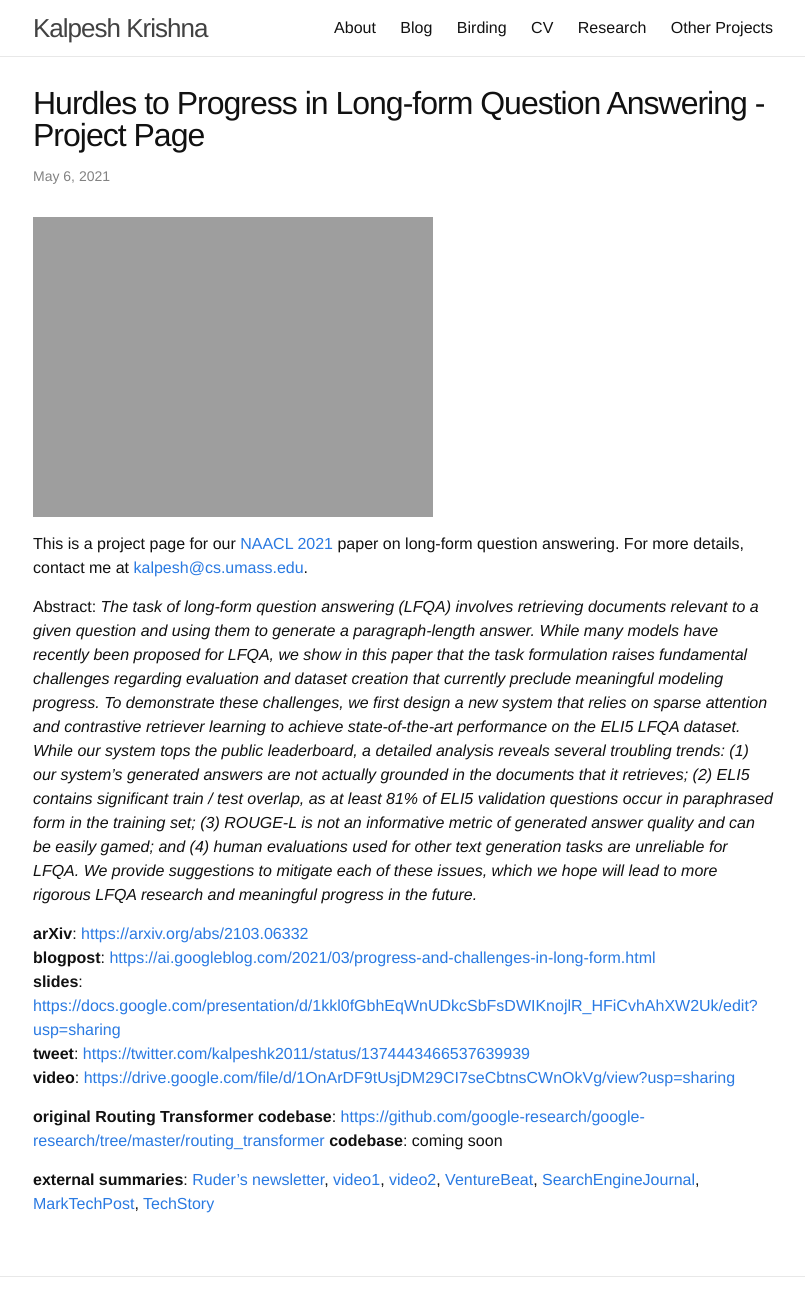
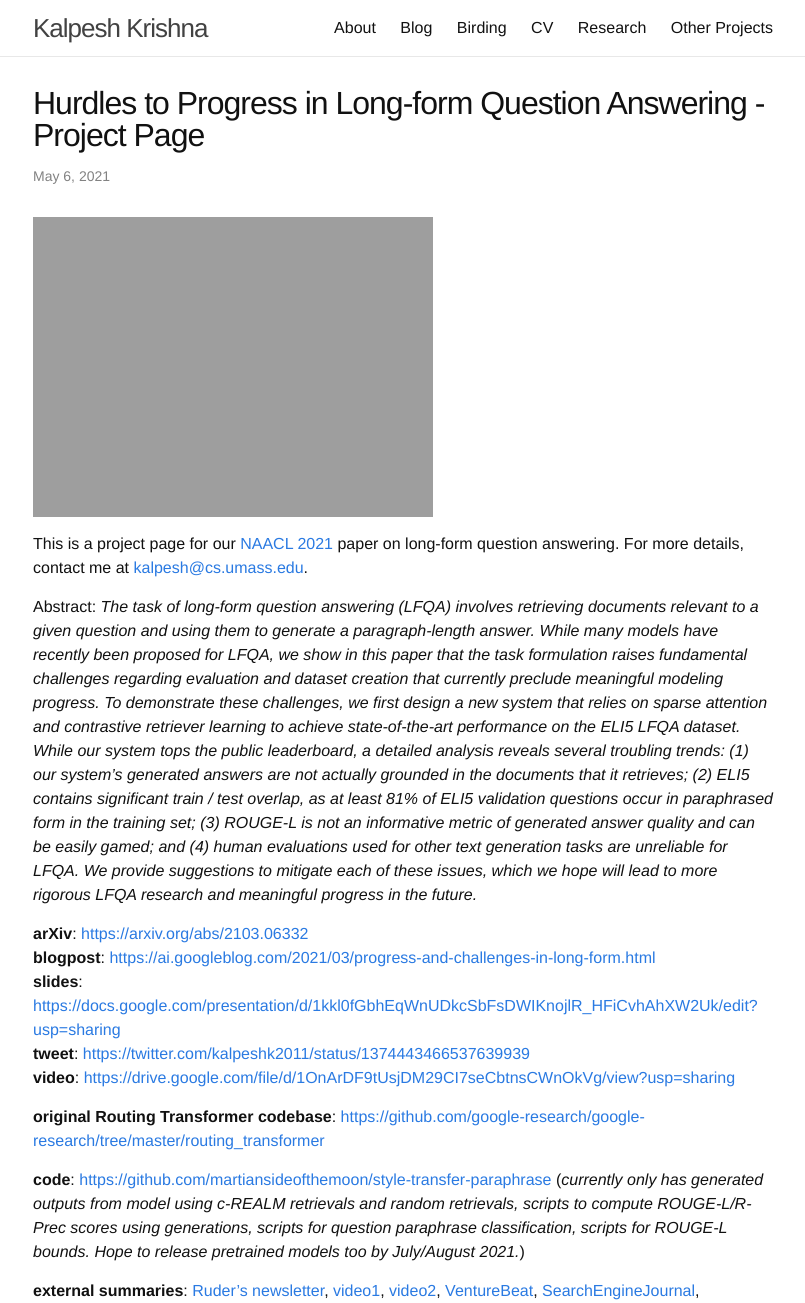
Before and after one commit to martiansideofthemoon/martiansideofthemoon.github.io, a Jekyll site: the page built from _posts/2021-05-06-naacl21.md, in a window 1280 px wide, cut to the strip 0-1303 px from the top of the page. Shown: the whole strip, without its empty margins (237-1042 px from the left). Built offline with Jekyll 4.4.1, drawn with Linux system fonts in a browser that asks for light colours; comment, search, counter and statistics services are not loaded.

Commit message:
Adding details for code in NAACL 2021 paper

```diff
--- a/_posts/2021-05-06-naacl21.md
+++ b/_posts/2021-05-06-naacl21.md
@@ -19,6 +19,7 @@ Abstract: *The task of long-form question answering (LFQA) involves retrieving d
 **video**: [https://drive.google.com/file/d/1OnArDF9tUsjDM29CI7seCbtnsCWnOkVg/view?usp=sharing](https://drive.google.com/file/d/1OnArDF9tUsjDM29CI7seCbtnsCWnOkVg/view?usp=sharing)
 
 **original Routing Transformer codebase**: [https://github.com/google-research/google-research/tree/master/routing_transformer](https://github.com/google-research/google-research/tree/master/routing_transformer)
-**codebase**: coming soon
+
+**code**: [https://github.com/martiansideofthemoon/style-transfer-paraphrase](https://github.com/martiansideofthemoon/style-transfer-paraphrase) (*currently only has generated outputs from model using c-REALM retrievals and random retrievals, scripts to compute ROUGE-L/R-Prec scores using generations, scripts for question paraphrase classification, scripts for ROUGE-L bounds. Hope to release pretrained models too by July/August 2021.*)
 
 **external summaries**: [Ruder's newsletter](https://newsletter.ruder.io/issues/eacl-iclr-naacl-papers-round-up-research-reality-checks-ml-on-code-592784), [video1](https://www.youtube.com/watch?v=StyE5noPe4g&t=2839s&ab_channel=HenryAILabs), [video2](https://www.youtube.com/watch?v=8tZZoX5ct0I&t=2937s&ab_channel=HenryAILabs), [VentureBeat](https://venturebeat.com/2021/03/17/language-models-struggle-to-answer-questions-without-paraphrasing-training-data/), [SearchEngineJournal](https://www.searchenginejournal.com/long-form-question-answering/402519/#close), [MarkTechPost](https://www.marktechpost.com/2021/03/27/google-ai-introduces-a-new-system-for-open-domain-long-form-question-answering-lfqa/), [TechStory](https://techstory.in/google-ai-introduces-a-new-system-for-open-domain-long-form-question-answering-lfqa/)
```
Also changed, not shown: _pages/research.md (+1 -1 lines).
